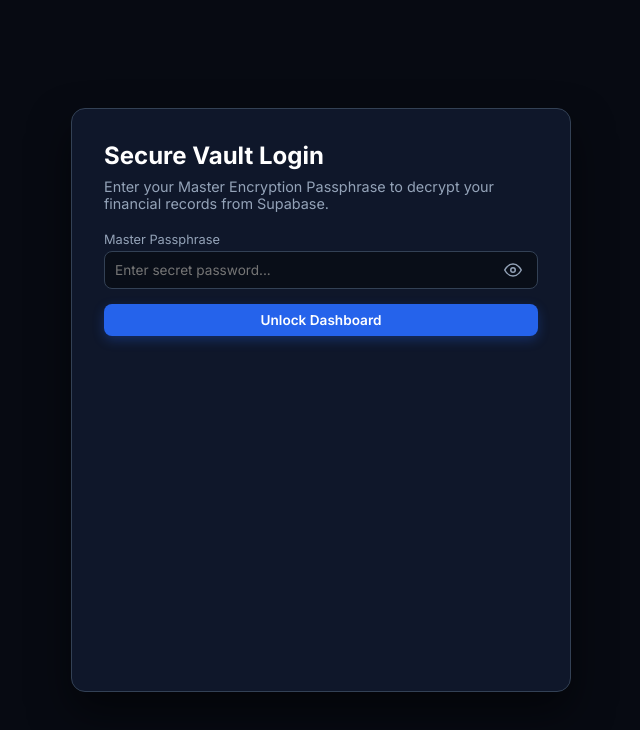
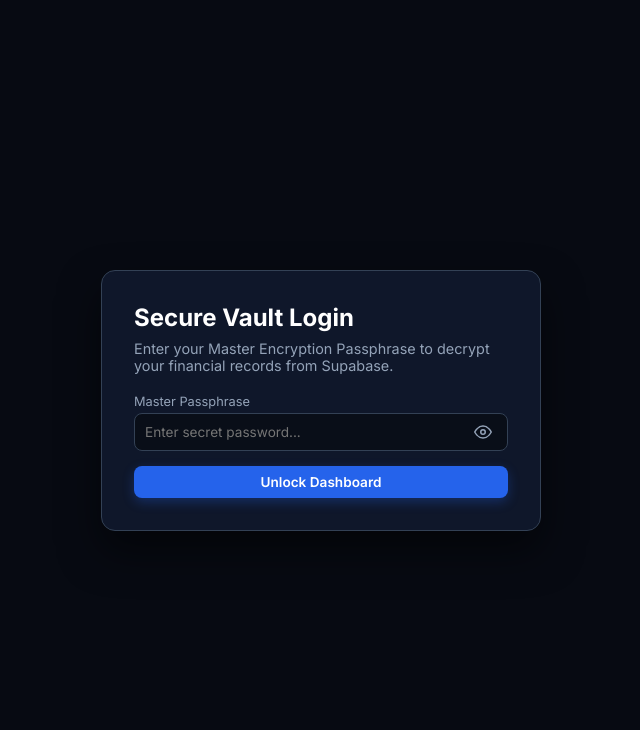
Before and after one commit to brelputo/dashboard-version1, a plain HTML site: page index.html in a window 1280 px wide. Shown: the whole page, without its empty margins (319-959 px from the left). Drawn offline with nearby package versions, Linux system fonts and the light colour scheme.

Commit message:
Update index.html

```diff
--- a/index.html
+++ b/index.html
@@ -26,13 +26,21 @@
         }
 
         * { box-sizing: border-box; margin: 0; padding: 0; font-family: 'Inter', sans-serif; }
-        body { background-color: var(--bg-main); color: var(--text-main); padding: 28px 16px; display: flex; justify-content: center; min-height: 100vh; }
+        body {
+            background-color: var(--bg-main);
+            color: var(--text-main);
+            padding: 28px 16px;
+            display: flex;
+            justify-content: center;
+            align-items: center;
+            min-height: 100vh;
+        }
         .container { width: 100%; max-width: 1700px; }
 
         /* LOGIN OVERLAY CARD */
         #login-overlay {
-            max-width: 500px;
-            margin: 80px auto;
+            width: 100%;
+            max-width: 440px;
             background: var(--surface);
             border: 1px solid var(--border);
             border-radius: var(--radius);
```
